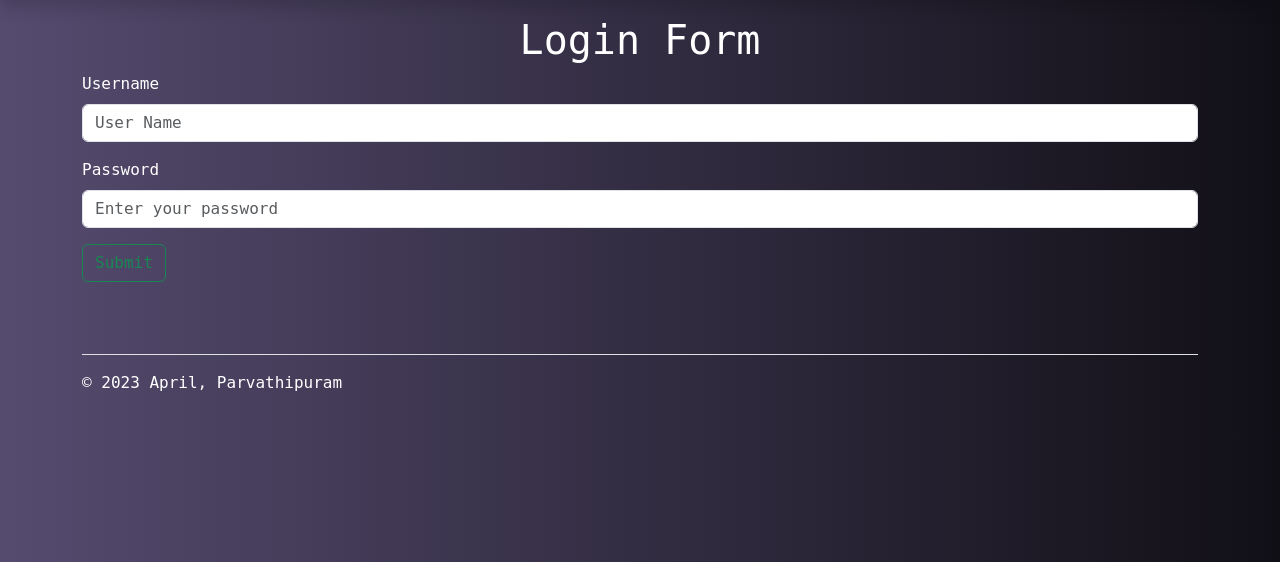
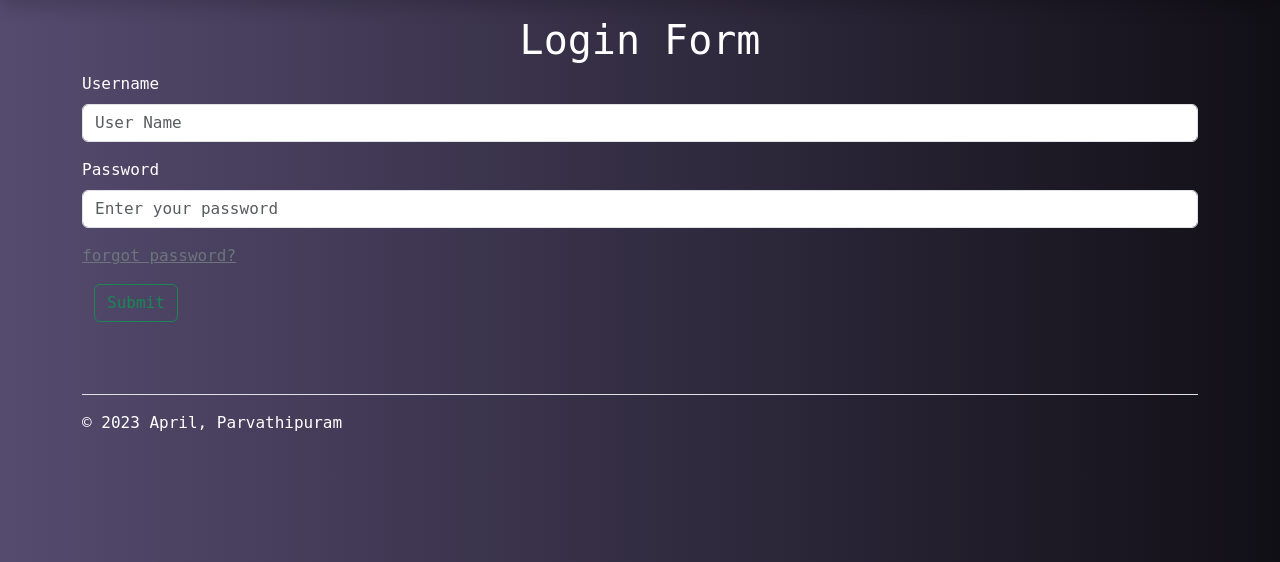
Before and after one commit to XBone-3/booking-system-flask-v2, a Flask app: page /login in a window 1280 px wide. Shown: the part 56-618 px from the top of the page. Run offline with Flask 2, Linux system fonts and the light colour scheme; some libraries are stand-ins or nearby versions.

Commit message:
completed password reset

```diff
--- a/app.py
+++ b/app.py
@@ -1,35 +1,15 @@
 from flask import Flask, flash, render_template, request, session, redirect, url_for
 from flask_mysqldb import MySQL
-from wtforms import StringField, EmailField, PasswordField, validators, Form, RadioField, TextAreaField
+from forms import  LoginForm, RegisterForm, SlotBookingForm, PasswordResetForm
 from passlib.hash import sha256_crypt
-import os, re
 from datetime import datetime
+from statics import COURT_1, COURT_2, CRICKET, MONTHS, SLOTS, C_SLOTS, PASSWORD, SECRET_KEY
 
-MONTHS = {
-            1:'January',
-            2:'February',
-            3:'March',
-            4:'April',
-            5:'May',
-            6:'June',
-            7:'July',
-            8:'August',
-            9:'September',
-            10:'October',
-            11:'November',
-            12:'December'
-        }
-
-COURT_1 = 'Court 1'
-COURT_2 = 'Court 2'
-CRICKET = 'Cricket'
-SLOTS = ['6:00 am', '8:00 am', '5:30 pm', '8:30 pm']
-C_SLOTS = ['forenoon', 'afternoon', 'night']
+FORGOT_PASSWORD_STATUS = False
 
 app = Flask(__name__)
-SECRET_KEY = os.urandom(32)
 app.secret_key = SECRET_KEY
-PASSWORD = 'fool'.encode()
+
 
 app.config['MYSQL_HOST'] = "localhost"
 app.config['MYSQL_USER'] = "call_me_x"
@@ -68,13 +48,6 @@ def search():
     return redirect(url_for('index'))
 
 
-class LoginForm(Form):
-    username = StringField('Username', [validators.length(
-        min=3, max=11), validators.DataRequired()], render_kw={'placeholder': 'User Name'})
-    password = PasswordField('Password', [validators.length(
-        min=6), validators.DataRequired()], render_kw={'placeholder': 'Enter your password'})
-
-
 @app.route('/login', methods=['GET', 'POST'])
 def login():
     form = LoginForm(request.form)
@@ -91,12 +64,14 @@ def login():
             uid = data['id']
             admin = data['admin']
             username = data['username']
+            mobile = data['mobile']
             if sha256_crypt.verify(user_password, password):
                 session['logged'] = True
                 session['uid'] = uid
                 session['name'] = name
                 session['admin'] = admin
                 session['username'] = username
+                session['mobile'] = mobile
                 online = 1
                 cur.execute("UPDATE users SET online=%(online_status)s WHERE id=%(user_id)s", {
                             'online_status': online, 'user_id': uid})
@@ -109,9 +84,9 @@ def login():
                 flash("Password wrong, Please enter correct Password.")
                 return redirect(url_for('login'))
         else:
-            flash("User Des not exist, Please register.")
+            flash("User Does not exist, Please register.")
             return redirect(url_for("register"))
-    return render_template('login.html', form=form)
+    return render_template('login.html', form=form, forgot_password=FORGOT_PASSWORD_STATUS)
 
 
 @app.route('/admin_login', methods=['GET', 'POST'])
@@ -166,18 +141,42 @@ def logout():
         session.clear()
     return redirect(url_for('index'))
 
-
-class RegisterForm(Form):
-    name = StringField('Name', [validators.length(min=3, max=15), validators.DataRequired(
-    )], render_kw={'autofocus': True, 'placeholder': 'Full Name'})
-    username = StringField('Username', [validators.length(
-        min=3, max=11), validators.DataRequired()], render_kw={'placeholder': 'Name you wish to see'})
-    password = PasswordField('Password', [validators.length(min=6), validators.DataRequired(
-    )], render_kw={'placeholder': 'Password minimum 8 characters'})
-    email = EmailField('Email', [validators.length(min=6), validators.DataRequired(
-    ), validators.Email()], render_kw={'placeholder': 'Email'})
-    mobile = StringField('Mobile', [validators.length(min=10), validators.DataRequired(
-    )], render_kw={'placeholder': 'mobile "ex : 1234567890"'})
+@app.route('/reset_password', methods=['GET', 'POST'])
+def reset_password():
+    FORGOT_PASSWORD_STATUS = True
+    form = LoginForm(request.form)
+    reset_form = PasswordResetForm(request.form)
+    if request.method == 'POST':
+        username = form.username.data
+        mobile = form.mobile.data
+        cur = mysql.connection.cursor()
+        if 'reset' in request.args:
+            if reset_form.confirm_new_password.data == reset_form.new_password.data:
+                new_password = sha256_crypt.encrypt(str(reset_form.new_password.data))
+                cur.execute("UPDATE users SET user_password=%(new_pass)s WHERE username=%(user_name)s", {'user_name':username, 'new_pass':new_password})
+                mysql.connection.commit()
+                cur.close()
+                flash("password updated successfully")
+                return redirect(url_for('login'))
+            else:
+                flash("password mismatch")
+                return render_template('reset.html', form=reset_form)
+        result = cur.execute("SELECT * FROM users WHERE username=%(user_name)s", {'user_name': username})
+        if result > 0:
+            user = cur.fetchone()
+            if user['mobile'] == mobile:
+                cur.close()
+                FORGOT_PASSWORD_STATUS = False
+                return render_template('reset.html', form=reset_form)
+            else:
+                cur.close()
+                flash("please enter correct mobile")
+                return render_template('login.html', form=form, forgot_password=FORGOT_PASSWORD_STATUS)
+        else:
+            cur.close()
+            flash("Please enter Valid details")
+            return render_template('login.html', form=form, forgot_password=FORGOT_PASSWORD_STATUS)
+    return render_template('login.html', form=form, forgot_password=FORGOT_PASSWORD_STATUS)
 
 
 @app.route('/register', methods=['GET', 'POST'])
@@ -206,29 +205,6 @@ def register():
     return render_template('register.html', form=form)
 
 
-class SlotBookingForm(Form):
-    choices = [("6:00 am", "slot 1"), ("8:00 am", "slot 2"), ("5:30 pm", "slot 3"), ("8:30 pm", "slot 4")]
-    day_choices = [('today', "Today"), ('tomorrow', "Tomorrow")]
-    days = RadioField(label='Day', choices=day_choices)
-
-    court1_slots = RadioField(label="Court 1", choices=choices)
-
-    court1_comment = TextAreaField(label='Comment', render_kw={'cols':24, 'rows':3, 'placeholder':'comment'})
-
-    court2_slots = RadioField(label=COURT_2, choices=choices)
-
-    court2_comment = TextAreaField(label="Comment", render_kw={'cols':25, 'rows':3, 'placeholder':'comment'})
-
-    cricket_slots = RadioField(label="Cricket", choices=[(
-        "forenoon", "forenoon"), ("afternoon", "afternoon"), ("night", "night")])
-
-    cricket_comment = TextAreaField(label="Comment", render_kw={'cols':25, 'rows':3, 'placeholder':'comment'})
-
-    def __init__(self, formdata=None, obj=None, prefix="", data=None, meta=None, **kwargs):
-        super().__init__(formdata, obj, prefix, data, meta, **kwargs)
-        self.label = kwargs['label']
-        self.sport = kwargs['sport']
-
 def helper(sport):
     flash(f"Select a slot for {sport}")
     return redirect(url_for('book_slot'))
@@ -248,6 +224,8 @@ def book_slot():
         court2_comment_value = court_2.court2_comment.data
         cricket_slot_value = cricket.cricket_slots.data
         cricket_comment_value = cricket.cricket_comment.data
+        day_value = radio_day.days.data
+        print(day_value)
         # TODO: implement next day slots
         date = datetime.now().date()
         cur = mysql.connection.cursor()
--- /dev/null
+++ b/forms.py
@@ -0,0 +1,55 @@
+from wtforms import StringField, EmailField, PasswordField, validators, Form, RadioField, TextAreaField
+from statics import COURT_2, COURT_1, CRICKET
+
+
+class LoginForm(Form):
+    username = StringField('Username', [validators.length(
+        min=3, max=11), validators.DataRequired()], render_kw={'placeholder': 'User Name'})
+    password = PasswordField('Password', [validators.length(
+        min=6), validators.DataRequired()], render_kw={'placeholder': 'Enter your password'})
+    mobile = StringField('Registered Mobile', [validators.length(min=10), validators.DataRequired()], render_kw={'placeholder':'enter registered mobile'})
+
+
+class RegisterForm(Form):
+    name = StringField('Name', [validators.length(min=3, max=15), validators.DataRequired(
+    )], render_kw={'autofocus': True, 'placeholder': 'Full Name'})
+    username = StringField('Username', [validators.length(
+        min=3, max=11), validators.DataRequired()], render_kw={'placeholder': 'Name you wish to see'})
+    password = PasswordField('Password', [validators.length(min=6), validators.DataRequired(
+    )], render_kw={'placeholder': 'Password minimum 8 characters'})
+    confirm_password = PasswordField('Confirm Password', [validators.EqualTo("password", message="password mismatch")], render_kw={'placeholder':'enter same password'})
+    email = EmailField('Email', [validators.length(min=6), validators.DataRequired(
+    ), validators.Email()], render_kw={'placeholder': 'Email'})
+    mobile = StringField('Mobile', [validators.length(min=10), validators.DataRequired(
+    )], render_kw={'placeholder': 'mobile "ex : 1234567890"'})
+
+
+class PasswordResetForm(Form):
+    new_password = PasswordField('New Password', [validators.length(
+        min=6), validators.DataRequired()], render_kw={'placeholder': 'Enter your new password'})
+    confirm_new_password = PasswordField('Confirm new Password', [validators.EqualTo('new_password', message='password mismatch')], render_kw={'placeholder': 'enter same password'})
+
+
+
+class SlotBookingForm(Form):
+    choices = [("6:00 am", "slot 1"), ("8:00 am", "slot 2"), ("5:30 pm", "slot 3"), ("8:30 pm", "slot 4")]
+    day_choices = [('today', "Today"), ('tomorrow', "Tomorrow")]
+    days = RadioField(label='Day', choices=day_choices)
+
+    court1_slots = RadioField(label=COURT_1, choices=choices)
+
+    court1_comment = TextAreaField(label='Comment', render_kw={'cols':24, 'rows':3, 'placeholder':'comment'})
+
+    court2_slots = RadioField(label=COURT_2, choices=choices)
+
+    court2_comment = TextAreaField(label="Comment", render_kw={'cols':25, 'rows':3, 'placeholder':'comment'})
+
+    cricket_slots = RadioField(label=CRICKET, choices=[(
+        "forenoon", "forenoon"), ("afternoon", "afternoon"), ("night", "night")])
+
+    cricket_comment = TextAreaField(label="Comment", render_kw={'cols':25, 'rows':3, 'placeholder':'comment'})
+
+    def __init__(self, formdata=None, obj=None, prefix="", data=None, meta=None, **kwargs):
+        super().__init__(formdata, obj, prefix, data, meta, **kwargs)
+        self.label = kwargs['label']
+        self.sport = kwargs['sport']
--- a/templates/login.html
+++ b/templates/login.html
@@ -5,6 +5,7 @@
 <div class="container text-white">
     <h1 class="text-center">Login Form</h1>
     <form method="post" action="">
+      {% if not forgot_password %}
         <div class="mb-3">
             <label for="nickname" class="form-label">{{form.username.label}}</label>
             {{ form.username(class='form-control', id='nickname', size=32) }}
@@ -13,8 +14,22 @@
           <label for="InputPassword1" class="form-label">{{form.password.label}}</label>
           {{ form.password(class="form-control", id='InputPassword1', size=32) }}
         </div>
-        <button type="submit" class="btn btn-outline-success">Submit</button>
-      </form>
+        <a href="{{ url_for('reset_password') }}" class="link-secondary">forgot password?</a>
+      {% else %}
+        <div class="mb-3">
+          <label for="nickname" class="form-label">{{form.username.label}}</label>
+          {{ form.username(class='form-control', id='nickname', size=32) }}
+        </div>
+        <div class="mb-3">
+          <label for="confirmmobile" class="form-label">{{form.mobile.label}}</label>
+          {{ form.mobile(class="form-control", id='confirmmobile', size=32) }}
+        </div>
+        <div id="mobileHelp" class="form-text text-light">Please verify your registered mobile to reset password.</div>
+      {% endif %}
+      <div class="container">
+        <button type="submit" class="btn btn-outline-success mt-3">Submit</button>
+      </div>
+    </form>
 </div>
 
 
--- a/templates/slots.html
+++ b/templates/slots.html
@@ -3,7 +3,7 @@
 {% block body %}
 <div class="container d-flex flex-row justify-content-center">
     <div class="p-2">
-        <form id="day" action="" method="post">
+        <form action="" method="post">
             {% for day in day_choice.days %}
             {{ day( class="btn-check") }}
             {{ day.label( class="btn btn-outline-success mb-1")}}
@@ -69,7 +69,7 @@
                                 {% if booked_slots[cricket.label]|length == 3 %}
                                     <button type="submit" class="btn btn-danger disabled">Book</button>
                                 {% else %}
-                                    <button type="submit" class="btn btn-success">Book {{ booked_slots[cricket.label]|length }}</button>
+                                    <button type="submit" class="btn btn-success">Book</button>
                                 {% endif %}
                             </div>
                         </form>
```
Also changed, not shown: statics.py (added, +25 -0 lines), templates/register.html (+6 -2 lines), templates/reset.html (added, +20 -0 lines), README.md.
